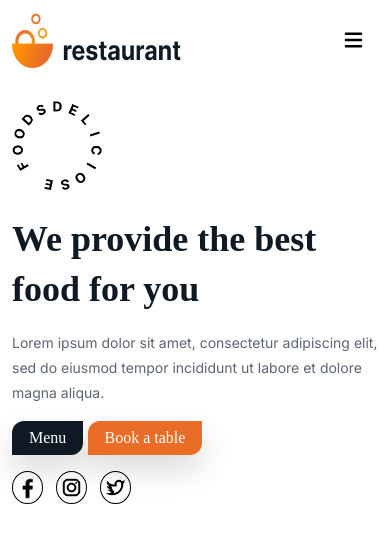
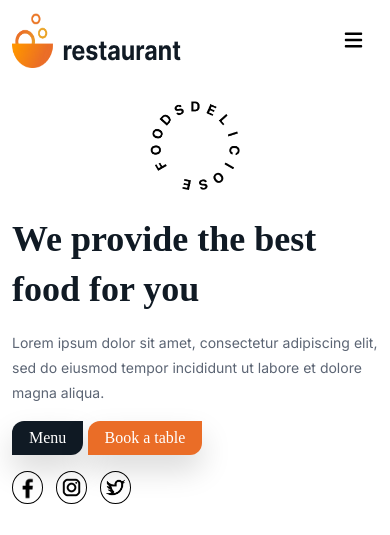
Before and after one commit to Vijay1234667/Restorent-Page, a plain HTML site: page index.html in a window 390 px wide. Shown: the top 535 px of the page. Drawn offline with Linux system fonts and the light colour scheme; a web font is replaced by a local one.

Commit message:
changes done

```diff
--- a/css/style.css
+++ b/css/style.css
@@ -527,6 +527,9 @@
   .logo {
     width: 170px;
   }
+  .banner-alpha{
+    text-align: center;
+  }
   .navbar-nav li a {
     line-height: 20px;
     font-size: 14px;
--- a/index.html
+++ b/index.html
@@ -60,7 +60,7 @@
             <div class="container">
                 <div class="row align-items-center justify-content-between">
                     <div class="col-lg-5 mb-5 md-mb-0">
-                        <div class="mb-4 md-mb-5">
+                        <div class="mb-4 md-mb-5 banner-alpha">
                             <img class="img-fluid" src="./img/Banner-Alphabet.png" alt="" width="90px">
                         </div>
                         <div>
```
